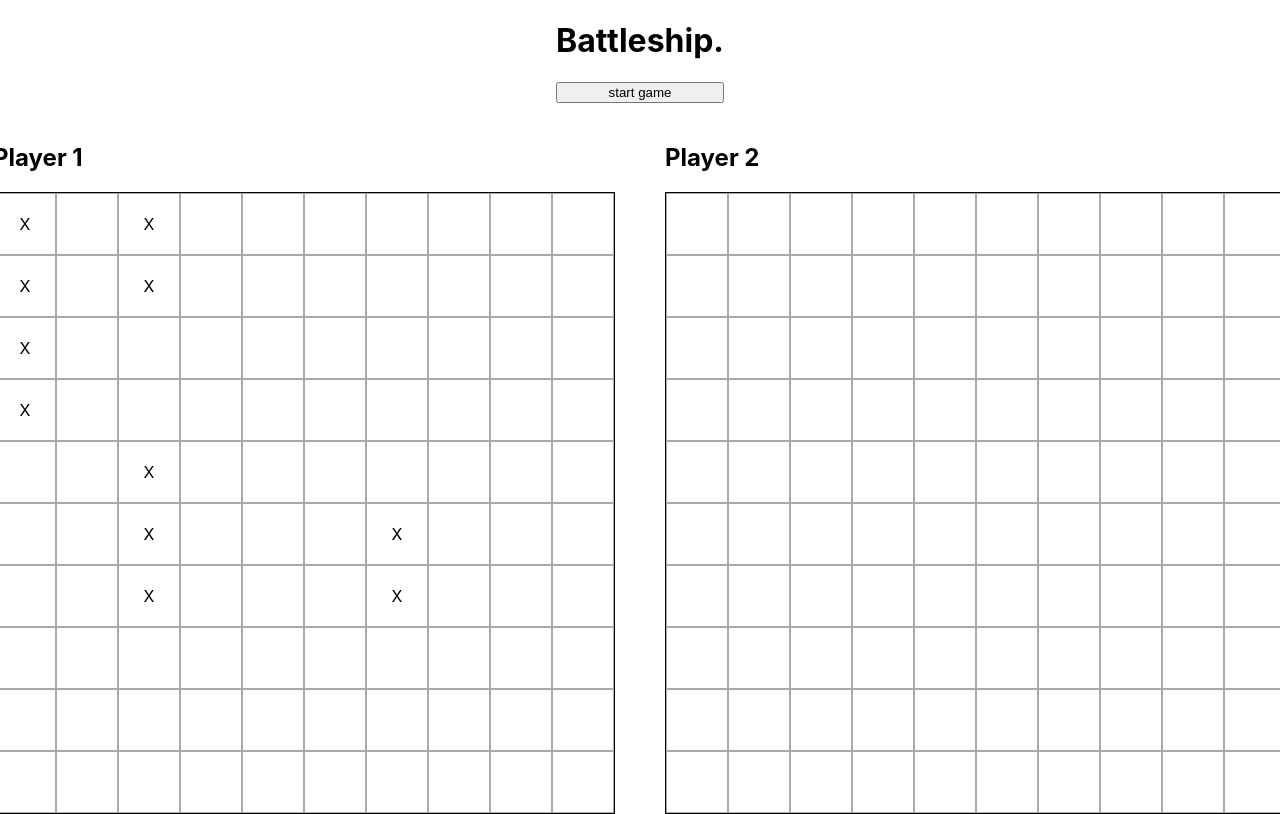
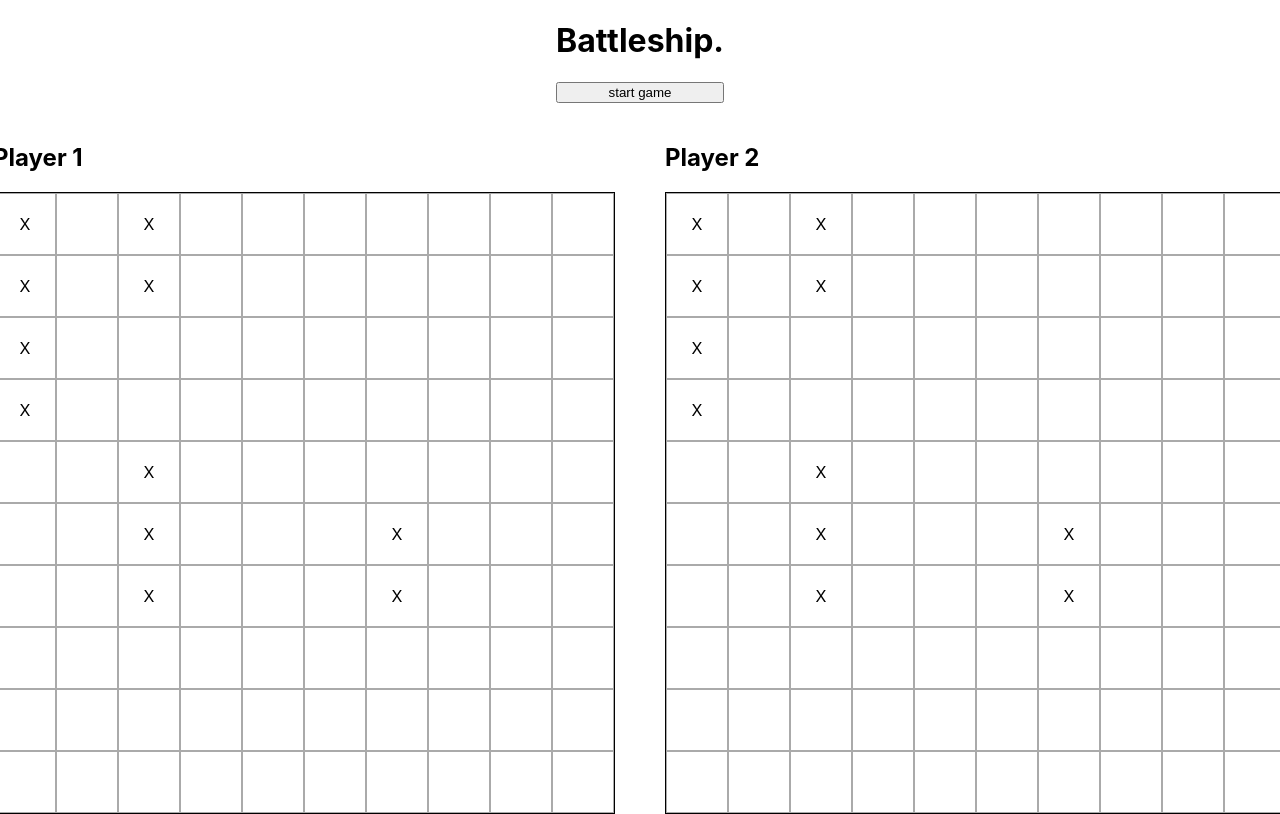
Before and after one commit to holybobrius/battleship, a React (Create React App) app: page / in a window 1280 px wide. Built offline with nearby package versions, Linux system fonts and the light colour scheme.

Commit message:
the moment i rewrite half of my code

```diff
--- a/src/App.js
+++ b/src/App.js
@@ -19,24 +19,8 @@ function App() {
         <button>start game</button>
       </header>
       <main>
-        <Gameboard
-          name={players[0].getName()}
-          turn={playersTurns[0]}
-          changeTurn={changeTurn}
-          visible={true}
-          player={players[0]}
-          enemyPlayer={players[1]}
-          gameboard={players[1].getEnemyGameboard()}>
-        </Gameboard>
-        <Gameboard
-          name={players[1].getName()}
-          turn={playersTurns[1]}
-          changeTurn={changeTurn}
-          visible={false}
-          player={players[1]}
-          enemyPlayer={players[0]}
-          gameboard={players[0].getEnemyGameboard()}>
-        </Gameboard>
+        <Gameboard player={players[0]} gameboard={players[1].getEnemyGameboard()} turn={playersTurns[1]} changeTurn={changeTurn}/>
+        <Gameboard player={players[1]} gameboard={players[0].getEnemyGameboard()} turn={playersTurns[0]} changeTurn={changeTurn} />
       </main>
     </div>
   );
--- a/src/components/Cell/Cell.jsx
+++ b/src/components/Cell/Cell.jsx
@@ -2,41 +2,24 @@ import { useEffect, useRef, useState } from 'react';
 import './Cell.css'
 
 const Cell = props => {
-    const notInitialRender = useRef(false)
 
-    const [content, setContent] = useState('')
-
-    const displayShips = () => {
-        if([].concat.apply([], props.gameboard.getShips().map(ship => ship.coordinates)).find(pos => pos.x === props.coordinates.x && pos.y === props.coordinates.y)) setContent('X')
-    }
-
-    const checkContent = () => {
-        if(props.gameboard.getMisses().find(v => v.x == props.coordinates.x && v.y == props.coordinates.y)) setContent('●');
-
-    }
+    const [content, setContent] = useState(props.hasShip ? 'X' : '')
 
     useEffect(() => {
-        if(props.visible) displayShips()
-    }, [])
-
-    useEffect(() => {
-        checkContent()
+        if(!props.hasShip) {
+            setContent(props.gameboard.getMisses().some(v => v.x === props.coordinates.x && v.y === props.coordinates.y) ? '●' : '')
+        }
     }, [props.turn])
 
-    const handleClick = () => {
-        props.enemyPlayer.takeTurn({x: props.coordinates.x, y: props.coordinates.y})
-        checkContent()
-        if([].concat.apply([], props.gameboard.getShips().map(ship => ship.coordinates)).find(pos => pos.x === props.coordinates.x && pos.y === props.coordinates.y)) {
-            setContent('X')
-        } else {
-            props.changeTurn();
-            props.player.randomMove();
-            props.changeTurn();
-        }
+    const attack = () => {
+        props.handleClick(props.coordinates)
+        if(props.hasShip) {
+            setContent('X!!!')
+        } else setContent(props.checkForMiss ? '●' : '')
     }
 
     return (
-        <div className={`cell${!props.visible ? '' : ' blocked'}`} onClick={handleClick}>{content}</div>
+        <div className={`cell${!props.visible ? '' : ' blocked'}`} onClick={attack}>{content}</div>
     )
 }
 
--- a/src/components/Gameboard/Gameboard.jsx
+++ b/src/components/Gameboard/Gameboard.jsx
@@ -3,23 +3,38 @@ import Cell from '../Cell/Cell'
 
 const Gameboard = props => {
     const cells = []
+    const shipCoords = [].concat.apply([], props.gameboard.getShips().map(ship => ship.coordinates))
     for(let i = 0; i < 100; i++) {
         const coordinates = {x: i % 10, y: Math.floor(i / 10)}
+        const hasShip = shipCoords.some(v => v.x === coordinates.x && v.y === coordinates.y)
+
+        const checkForMiss = coordinates => {
+            return props.gameboard.getMisses().some(v => v.x === coordinates.x && v.y === coordinates.y)
+        }
+
+        const attack = coordinates => {
+            props.gameboard.receiveAttack(coordinates)
+            props.changeTurn()
+            props.player.randomMove()
+            props.changeTurn()
+        }
+
+
         cells.push(
         <Cell
+            key={`id#${i}`}
+            coordinates={coordinates}
+            hasShip={hasShip ? 'X' : ''}
+            handleClick={attack}
+            gameboard={props.gameboard}
+            checkForMiss={checkForMiss}
             turn={props.turn}
-            changeTurn={props.changeTurn}
-            visible={props.visible}
-            key={props.name + i}
-            enemyPlayer={props.enemyPlayer}
-            player={props.player}
-            gameboard={props.gameboard}
-            coordinates={coordinates}
         />)
     }
+
     return(
         <div>
-            <h2>{props.name}</h2>
+            <h2>{props.player.getName()}</h2>
             <div className="gameboard">
                 {cells}
             </div>
--- a/src/factories/gameboard.js
+++ b/src/factories/gameboard.js
@@ -35,10 +35,13 @@ const gameboardFactory = () => {
     }
 
     const receiveAttack = coordinates => {
-        const allCoordinates = [].concat.apply([], ships.map(ship => ship.coordinates)) // array of all coordinates of ships
-        if(!allCoordinates.find(v => v.x == coordinates.x && v.y == coordinates.y)) {
+        const allCoordinates = [].concat.apply([], ships.map(ship => ship.coordinates))
+        console.log(allCoordinates) // array of all coordinates of ships
+        if(!allCoordinates.some(v => {
+            console.log('v:', v, 'coordinates:', coordinates)
+            return (v.x === coordinates.x && v.y === coordinates.y)
+        })) {
             misses.push(coordinates)
-            console.log(misses)
         } else {
             ships.map(ship => ship.ship).forEach(n => {
                 if(n.getPositions().find(v => v.coordinates.x == coordinates.x && v.coordinates.y == coordinates.y)) {
@@ -47,6 +50,7 @@ const gameboardFactory = () => {
             })
         }
 
+        console.log('received attack at', coordinates.x, coordinates.y)
         if(areAllShipsSunk()) console.log('all ships sunk!')
     }
 
--- a/src/factories/player.js
+++ b/src/factories/player.js
@@ -7,14 +7,14 @@ const playerFactory = (name, enemyGameboard) => {
 
     const takeTurn = (coordinates) => {
         enemyGameboard.receiveAttack(coordinates)
-        console.log('move', coordinates)
         moves.push(coordinates)
     }
 
     const generateMove = () => {
         const x = Math.floor(Math.random() * 10)
         const y = Math.floor(Math.random() * 10)
-        if(moves.some(v => v.x == x && v.y == y)) {
+        if(moves.some(v => v.x == x && v.y == y) || !x || !y) {
+            console.log('bruh incedent')
             generateMove()
         } else {
             return {x, y}
--- a/src/gameLoop.js
+++ b/src/gameLoop.js
@@ -1,5 +1,46 @@
 import gameboardFactory from "./factories/gameboard";
 import playerFactory from "./factories/player";
+
+const randomNumber = max => {
+    return Math.floor(Math.random() * max);
+}
+
+const generateShips = (gameboard) => {
+    const usedSquares = []
+
+    const generateShip = (length, horizontal) => {
+        let start = randomNumber(10-length)
+        let constCoord = randomNumber(10)
+        const shipCoords = []
+        for (let i = 0; i < length; i++) {
+            shipCoords.push(horizontal ? {x: start + i, y: constCoord} : {x: constCoord, y: start + i})
+        }
+        shipCoords.forEach(v => {
+            if(usedSquares.some(n => (n.x === v.x && n.y === v.y)
+                || (n.x === v.x + 1 && n.y === v.y)
+                || (n.x === v.x + 1 && n.y === v.y + 1)
+                || (n.x === v.x + 1 && n.y === v.y - 1)
+                || (n.x === v.x && n.y === v.y + 1)
+                || (n.x === v.x && n.y === v.y - 1)
+                || (n.x === v.x - 1 && n.y === v.y + 1)
+                || (n.x === v.x - 1 && n.y === v.y)
+                || (n.x === v.x - 1&& n.y === v.y - 1))
+            ) {
+                generateShip(length, horizontal)
+            } else console.log('nay');
+         })
+        shipCoords.forEach(v => {
+            usedSquares.push(v)
+        })
+        gameboard.placeShip(shipCoords)
+        console.log(usedSquares);
+    }
+
+    generateShip(4, randomNumber(2) === 1 ? true : false)
+    generateShip(3, randomNumber(2) === 1 ? true : false)
+
+}
+
 
 export const startGame = (name1, name2) => {
     const gameboard1 = gameboardFactory();
```
